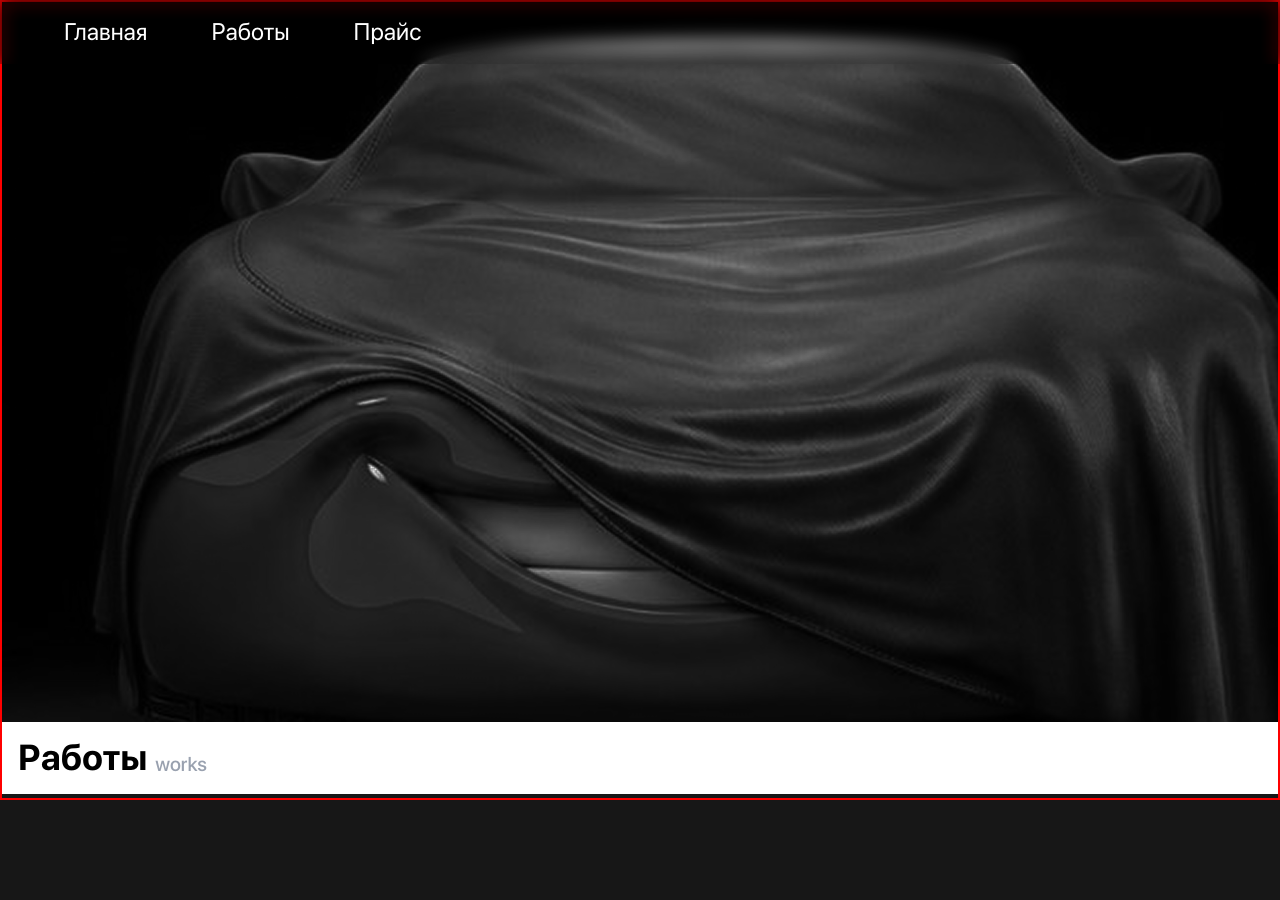
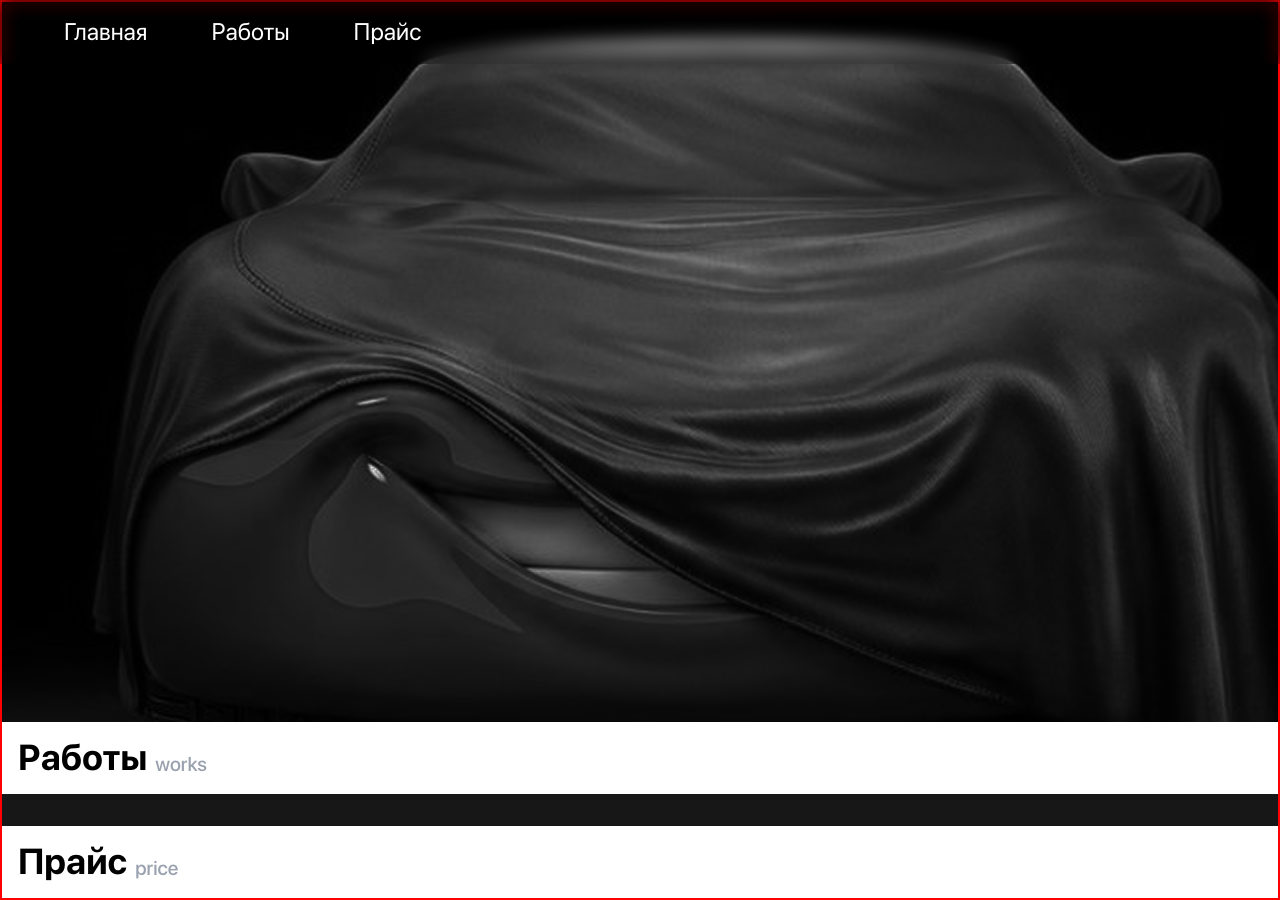
Before and after one commit to bakko7821/portfolio_bakko28, a React (Vite) app: page / in a window 1280 px wide. Before the commit the page ends 826 px from the top, so only its background shows below. Built offline with nearby package versions, Linux system fonts and the light colour scheme.

Commit message:
feat: add price

```diff
--- a/src/App.tsx
+++ b/src/App.tsx
@@ -1,5 +1,6 @@
 import { Header } from "./sections/Header";
 import { Hero } from "./sections/Hero";
+import { Price } from "./sections/Price";
 import { Works } from "./sections/Works";
 
 export default function App() {
@@ -8,6 +9,7 @@ export default function App() {
       <Header />
       <Hero />
       <Works />
+      <Price />
     </div>
   );
 }
--- a/src/index.css
+++ b/src/index.css
@@ -28,11 +28,11 @@ html,
 body {
   margin: 0;
   padding: 0;
-  height: 100%;
 }
 
 body {
   display: flex;
+  min-height: 100%;
   justify-content: center; /* горизонтально */
   font-family: "SF-Pro", sans-serif;
   background-color: #171717;
@@ -40,6 +40,7 @@ body {
 
 #root {
   width: 1440px;
+  height: 100%;
   margin: 0 auto;
   border: 2px red solid;
 }
--- a/src/sections/Header.tsx
+++ b/src/sections/Header.tsx
@@ -9,12 +9,12 @@ export const Header = () => {
             </a>
           </li>
           <li>
-            <a href="" className="text-2xl">
+            <a href="#works" className="text-2xl">
               Работы
             </a>
           </li>
           <li>
-            <a href="" className="text-2xl">
+            <a href="#price" className="text-2xl">
               Прайс
             </a>
           </li>
--- /dev/null
+++ b/src/sections/Price.tsx
@@ -0,0 +1,9 @@
+import { SectionHeader } from "../components/SectionHeader";
+
+export const Price = () => {
+  return (
+    <section id="price" className="">
+      <SectionHeader title="Прайс" secondTitle="price" />
+    </section>
+  );
+};
```
